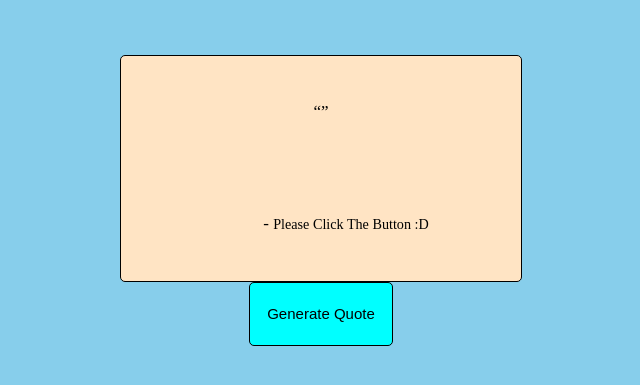
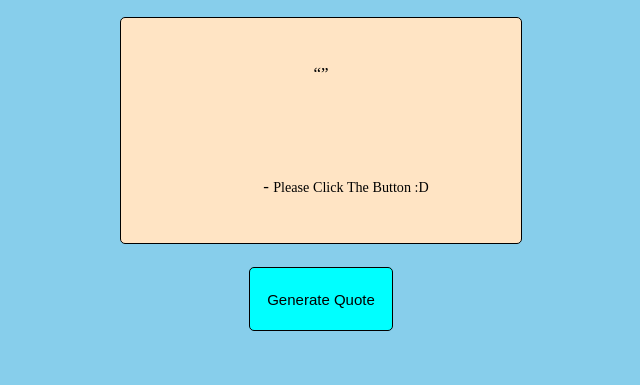
Before and after one commit to SkilltonXD/Quote-Generator, a plain HTML site: page index.html in a window 1280 px wide. Shown: the part 63-448 px from the top of the page, without its empty margins (319-959 px from the left). Drawn offline with Linux system fonts and the light colour scheme.

Commit message:
Add files via upload

```diff
--- a/style.css
+++ b/style.css
@@ -5,13 +5,15 @@
     height: 100vh;
     width: 100%;
     display: grid;
+    overflow-x: auto;
 }
 .m {
     width: 90%;
     height: auto;
     margin-left: 5%;
     margin-right: 5;
-    grid-template-rows: 80px 250px 0% 0%;
+    display: grid;
+    grid-template-rows: 80px 200px 0% 0%;
 }
 .title {
     display: grid;
@@ -43,13 +45,14 @@
 .btn {
     width: 18vh; height: 8vh;
     display: flex;
-    justify-self: center;
     align-items: center;
-    justify-content: center;
     background-color: aqua;
     border-radius: 5px;
     border: solid black 1px;
     font-size: 15px;
+    margin-top: 50px;
+    justify-self: center;
+    display: grid;
 }
 .btn:hover {
     opacity: 0.9;
```
